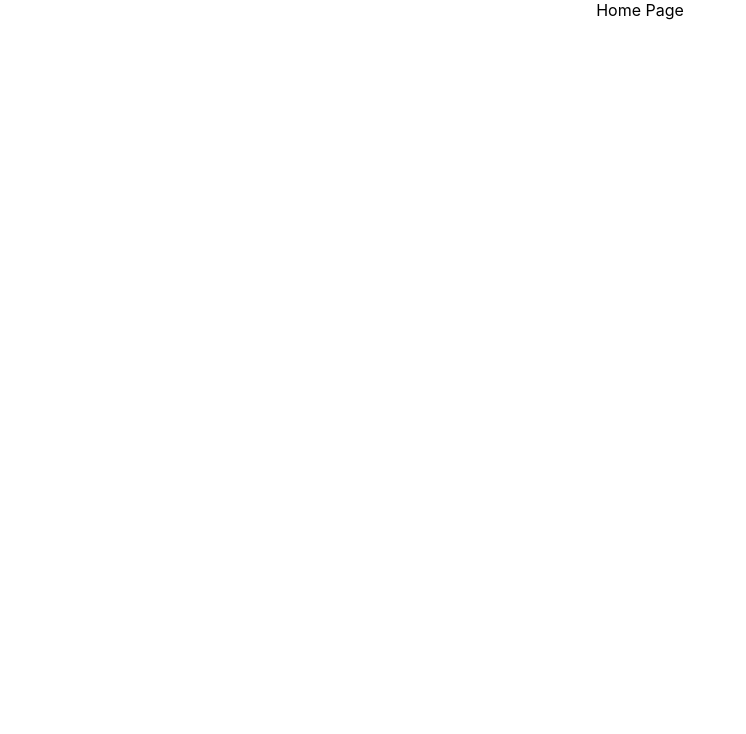
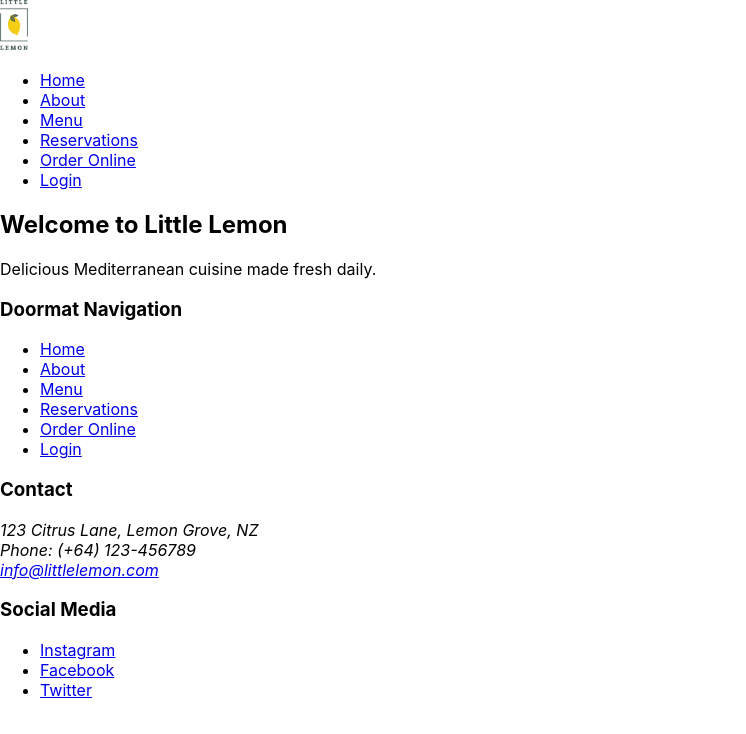
Before and after one commit to Dandaman290903/little-lemon-assignment, a React (Create React App) app: page / in a window 1280 px wide. Shown: the top 734 px of the page, without its empty margins (0-746 px from the left). Built offline with nearby package versions, Linux system fonts and the light colour scheme.

Commit message:
app.js components added and meta tags added to index.html

```diff
--- a/public/index.html
+++ b/public/index.html
@@ -5,39 +5,23 @@
     <link rel="icon" href="%PUBLIC_URL%/favicon.ico" />
     <meta name="viewport" content="width=device-width, initial-scale=1" />
     <meta name="theme-color" content="#000000" />
+
     <meta
       name="description"
-      content="Web site created using create-react-app"
+      content="Little Lemon is a family-owned Mediterranean restaurant in Chicago serving fresh, seasonal dishes and weekly specials."
     />
+
+    <meta name="og:title" content="Little Lemon: Mediterranean Restaurant" />
+    <meta name="og:description" content="Discover Little Lemon’s seasonal menu, reserve a table online, and explore this week’s specials." />
+    <meta name="og:image" content="%PUBLIC_URL%/logo.png" />
+
     <link rel="apple-touch-icon" href="%PUBLIC_URL%/logo192.png" />
-    <!--
-      manifest.json provides metadata used when your web app is installed on a
-      user's mobile device or desktop. See https://developers.google.com/web/fundamentals/web-app-manifest/
-    -->
     <link rel="manifest" href="%PUBLIC_URL%/manifest.json" />
-    <!--
-      Notice the use of %PUBLIC_URL% in the tags above.
-      It will be replaced with the URL of the `public` folder during the build.
-      Only files inside the `public` folder can be referenced from the HTML.
 
-      Unlike "/favicon.ico" or "favicon.ico", "%PUBLIC_URL%/favicon.ico" will
-      work correctly both with client-side routing and a non-root public URL.
-      Learn how to configure a non-root public URL by running `npm run build`.
-    -->
-    <title>React App</title>
+    <title>Little Lemon</title>
   </head>
   <body>
     <noscript>You need to enable JavaScript to run this app.</noscript>
     <div id="root"></div>
-    <!--
-      This HTML file is a template.
-      If you open it directly in the browser, you will see an empty page.
-
-      You can add webfonts, meta tags, or analytics to this file.
-      The build step will place the bundled scripts into the <body> tag.
-
-      To begin the development, run `npm start` or `yarn start`.
-      To create a production bundle, use `npm run build` or `yarn build`.
-    -->
   </body>
 </html>
--- a/src/App.js
+++ b/src/App.js
@@ -1,9 +1,17 @@
 import './App.css';
+import Header from './components/Header';
+import Nav from './components/Nav';
+import Main from './components/Main';
+import Footer from './components/Footer';
 
 function App() {
   return (
-    <div className="App">Home Page
-    </div>
+    <>
+      <Header />
+      <Nav />
+      <Main />
+      <Footer />
+    </>
   );
 }
 
--- /dev/null
+++ b/src/components/Footer.js
@@ -0,0 +1,35 @@
+export default function Footer() {
+  return (
+    <footer>
+      <div>
+        <h3>Doormat Navigation</h3>
+        <ul>
+          <li><a href="#home">Home</a></li>
+          <li><a href="#about">About</a></li>
+          <li><a href="#menu">Menu</a></li>
+          <li><a href="#reservations">Reservations</a></li>
+          <li><a href="#order">Order Online</a></li>
+          <li><a href="#login">Login</a></li>
+        </ul>
+      </div>
+
+      <div>
+        <h3>Contact</h3>
+        <address>
+          123 Citrus Lane, Lemon Grove, NZ<br />
+          Phone: (+64) 123-456789<br />
+          <a href="mailto:info@littlelemon.com">info@littlelemon.com</a>
+        </address>
+      </div>
+
+      <div>
+        <h3>Social Media</h3>
+        <ul>
+          <li><a href="#instagram">Instagram</a></li>
+          <li><a href="#facebook">Facebook</a></li>
+          <li><a href="#twitter">Twitter</a></li>
+        </ul>
+      </div>
+    </footer>
+  );
+}
--- /dev/null
+++ b/src/components/Header.js
@@ -0,0 +1,11 @@
+import logo from '../assets/logo.png';
+
+export default function Header() {
+  return (
+    <header>
+        <a href='#home'>
+            <img src={logo} alt="Little Lemon logo" style={{ height: '50px' }} />
+        </a>
+    </header>
+  );
+}
--- /dev/null
+++ b/src/components/Main.js
@@ -0,0 +1,10 @@
+export default function Main() {
+  return (
+    <main>
+      <section>
+        <h2>Welcome to Little Lemon</h2>
+        <p>Delicious Mediterranean cuisine made fresh daily.</p>
+      </section>
+    </main>
+  );
+}
--- /dev/null
+++ b/src/components/Nav.js
@@ -0,0 +1,14 @@
+export default function Nav() {
+  return (
+    <nav>
+      <ul>
+        <li><a href="#home">Home</a></li>
+        <li><a href="#about">About</a></li>
+        <li><a href="#menu">Menu</a></li>
+        <li><a href="#reservations">Reservations</a></li>
+        <li><a href="#order">Order Online</a></li>
+        <li><a href="#login">Login</a></li>
+      </ul>
+    </nav>
+  );
+}
```
Also changed, not shown: public/logo.png (added), src/assets/logo.png (added).
